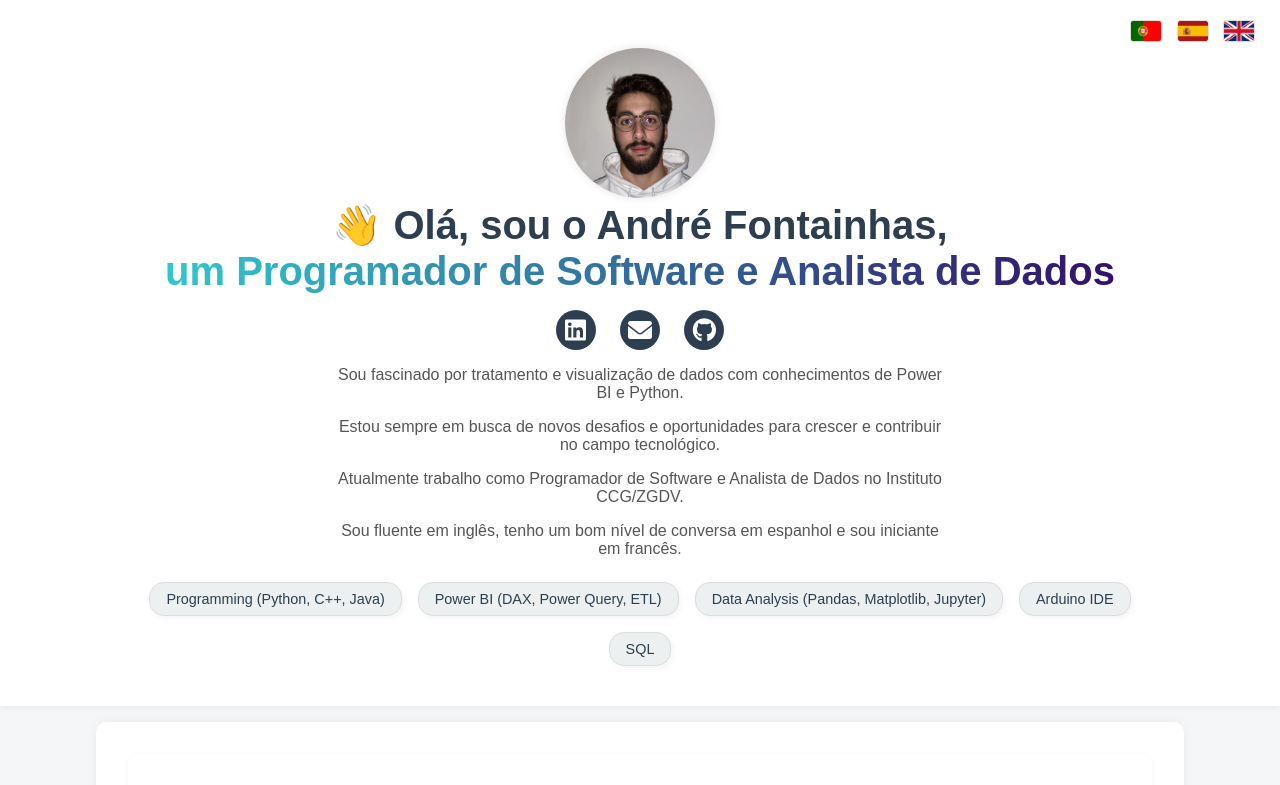
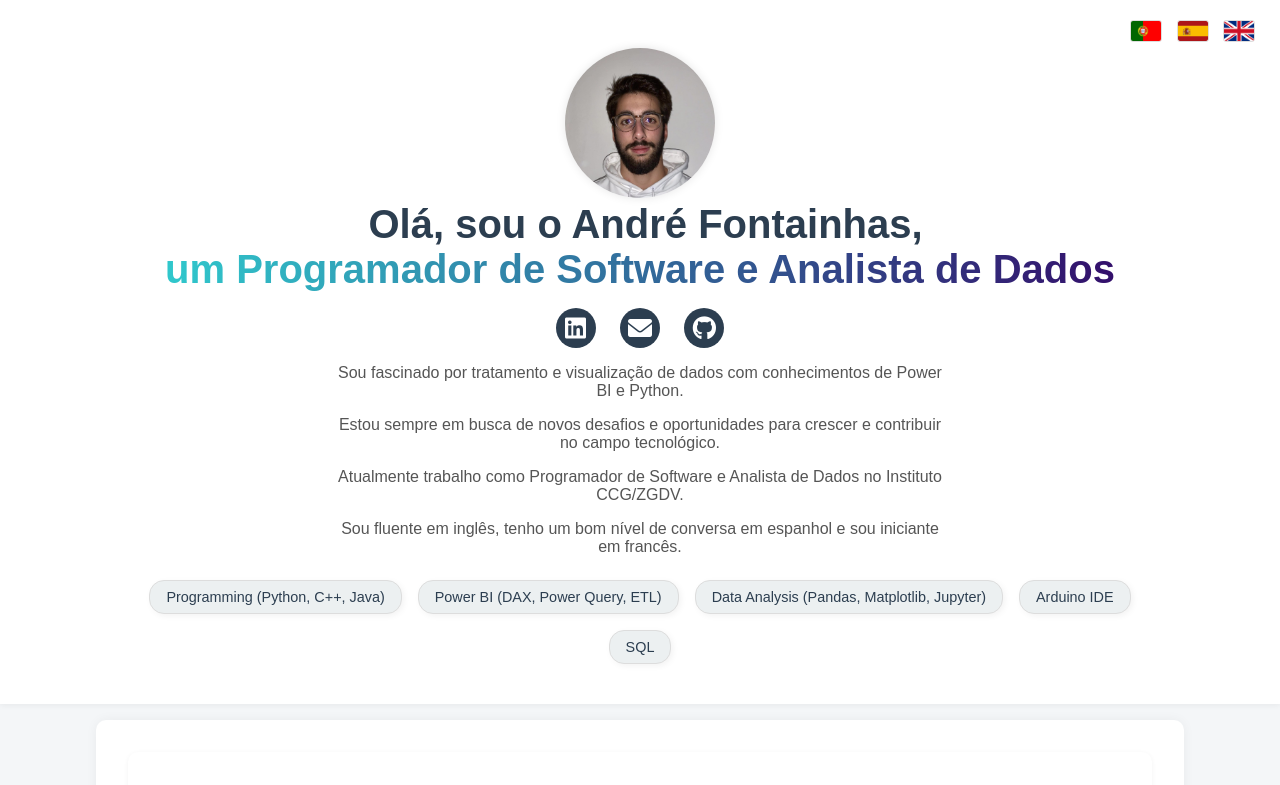
Before and after one commit to Fontainhas9/Curriculo, a plain HTML site: page index.html in a window 1280 px wide. Shown: the top 785 px of the page. Drawn offline with Linux system fonts and the light colour scheme.

Commit message:
Update index.html

```diff
--- a/index.html
+++ b/index.html
@@ -24,7 +24,7 @@
         </div>
         <div class="container">
             <img src="images/foto.jpeg" alt="Minha Foto" class="profile-photo">
-            <h1><span class="wave">👋</span> Olá, sou o André Fontainhas,</h1>
+            <h1><span class="wave"></span> Olá, sou o André Fontainhas,</h1>
             <h1 class="highlight">um Programador de Software e Analista de Dados</h1>
             <div class="social-links">
                 <a href="https://www.linkedin.com/in/andrefontainhas/" target="_blank" class="social-icon"><i class="fab fa-linkedin"></i></a>
```
